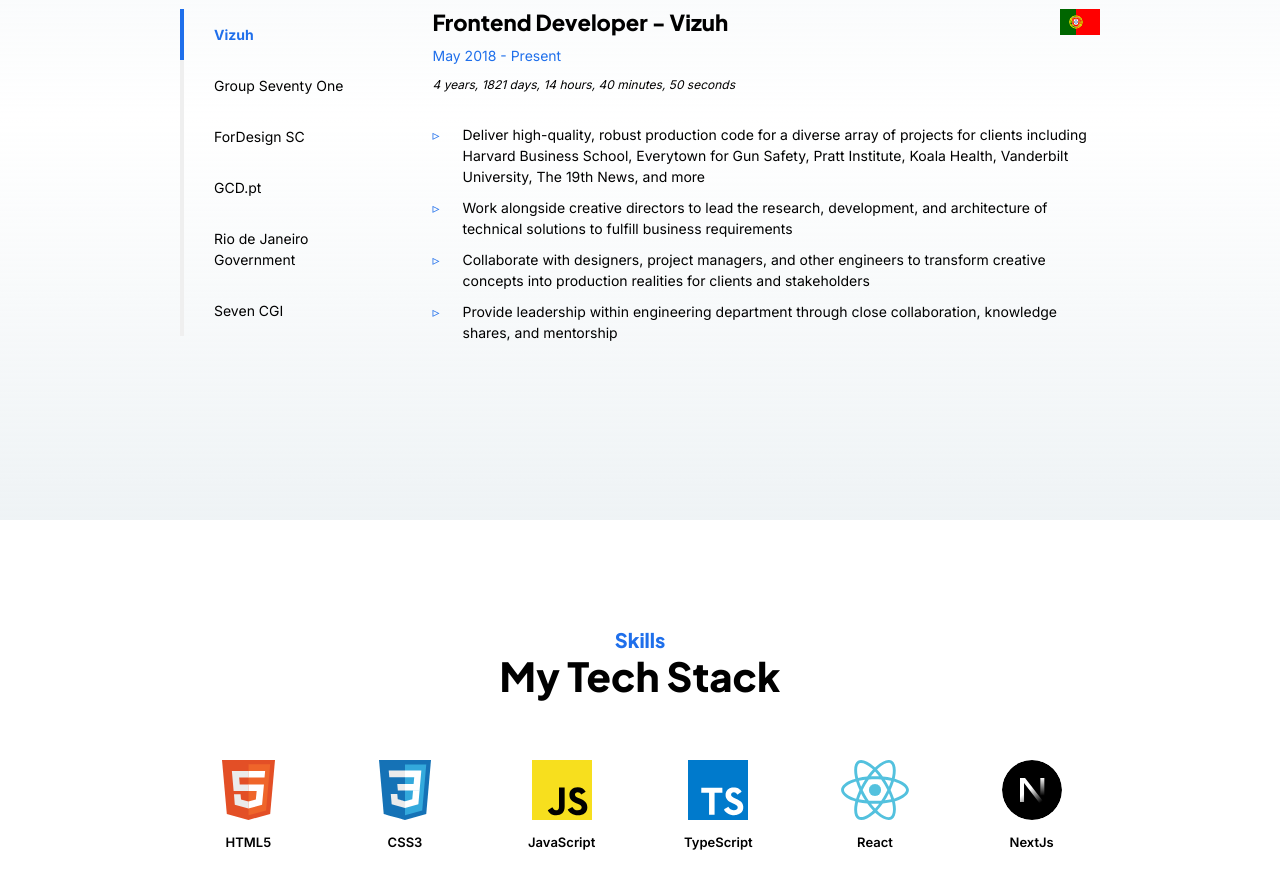
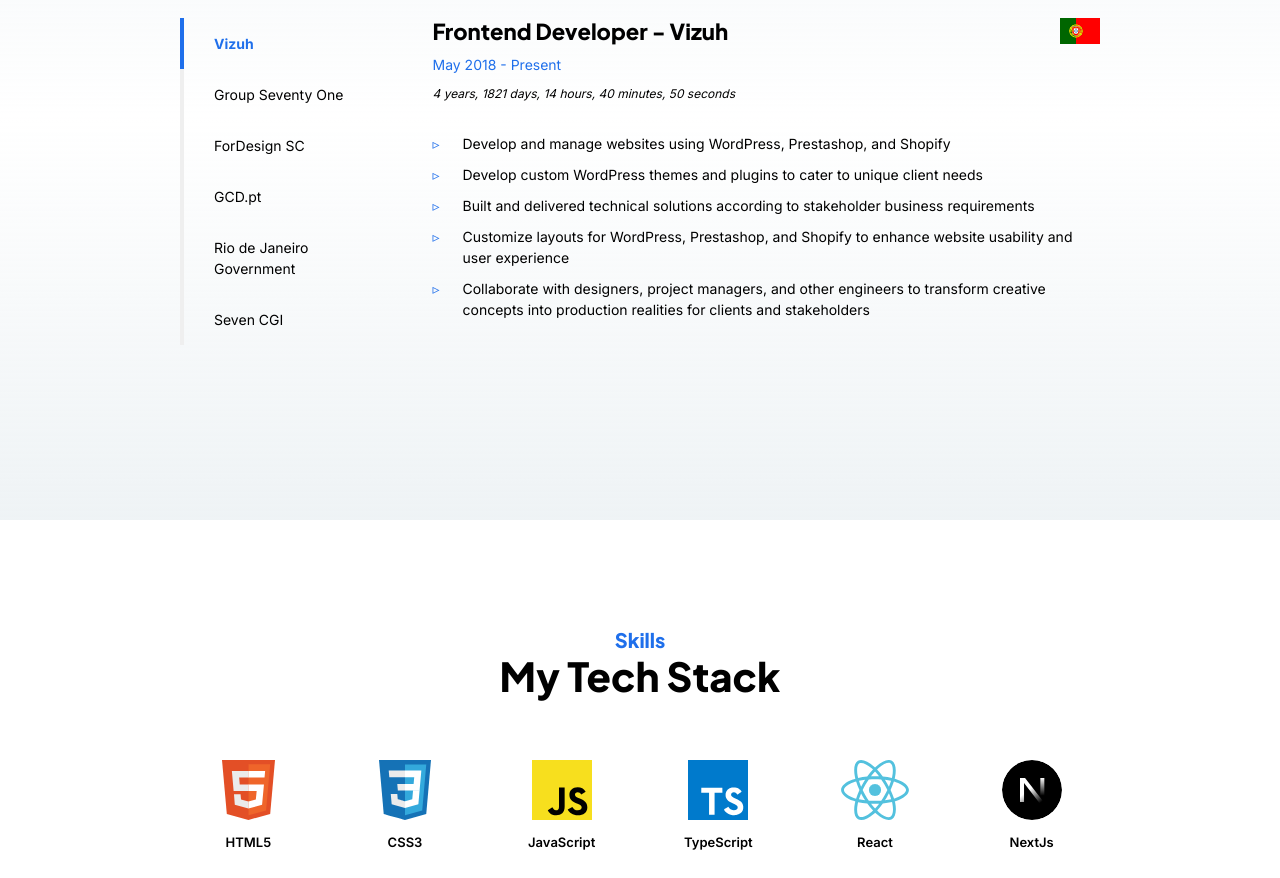
Before and after one commit to hfdutra/hfcv, a React (Create React App) app: page / in a window 1280 px wide. Shown: the part 2680-3558 px from the top of the page. Built offline with nearby package versions, Linux system fonts and the light colour scheme.

Commit message:
Experience update

```diff
--- a/src/global.scss
+++ b/src/global.scss
@@ -165,7 +165,7 @@
 
 
 
-svg .arrow-left {
+/* svg .arrow-left {
   animation: myAnim 1s ease 0s 1 reverse forwards;
   transition: opacity 0.3s, transform 0.5s 100ms;
 }
@@ -173,4 +173,4 @@
 svg .arrow-right {
   animation: myAnim 1s ease 0s 1 forwards;
   transition: opacity 0.3s, transform 0.5s 100ms;
-}
+} */
--- a/src/pages/Experience.js
+++ b/src/pages/Experience.js
@@ -50,10 +50,11 @@
 
                             <div>
                                 <ul>
-                                    <li>Deliver high-quality, robust production code for a diverse array of projects for clients including Harvard Business School, Everytown for Gun Safety, Pratt Institute, Koala Health, Vanderbilt University, The 19th News, and more</li>
-                                    <li>Work alongside creative directors to lead the research, development, and architecture of technical solutions to fulfill business requirements</li>
+                                    <li>Develop and manage websites using WordPress, Prestashop, and Shopify</li>
+                                    <li>Develop custom WordPress themes and plugins to cater to unique client needs</li>
+                                    <li>Built and delivered technical solutions according to stakeholder business requirements</li>
+                                    <li>Customize layouts for WordPress, Prestashop, and Shopify to enhance website usability and user experience</li>
                                     <li>Collaborate with designers, project managers, and other engineers to transform creative concepts into production realities for clients and stakeholders</li>
-                                    <li>Provide leadership within engineering department through close collaboration, knowledge shares, and mentorship</li>
                                 </ul>
                             </div>
 
@@ -77,10 +78,14 @@
 
                             <div>
                                 <ul>
-                                    <li>Deliver high-quality, robust production code for a diverse array of projects for clients including Harvard Business School, Everytown for Gun Safety, Pratt Institute, Koala Health, Vanderbilt University, The 19th News, and more</li>
+                                    <li>Develop and manage websites using WordPress and Shopify</li>
+                                    <li>Produce newsletters and design layouts for mobile apps</li>
+                                    <li>Develop custom WordPress themes and plugins to cater to unique client needs</li>
+                                    <li>Customize layouts for WordPress, Prestashop, and Shopify to enhance website usability and user experience</li>
+                                    <li>Collaborate with designers, project managers, and other engineers to transform creative concepts into production realities for clients and stakeholders</li>
                                     <li>Work alongside creative directors to lead the research, development, and architecture of technical solutions to fulfill business requirements</li>
-                                    <li>Collaborate with designers, project managers, and other engineers to transform creative concepts into production realities for clients and stakeholders</li>
                                     <li>Provide leadership within engineering department through close collaboration, knowledge shares, and mentorship</li>
+
                                 </ul>
                             </div>
 
@@ -102,9 +107,15 @@
 
                             <div>
                                 <ul>
-                                    <li>Deliver high-quality, robust production code for a diverse array of projects for clients including Harvard Business School, Everytown for Gun Safety, Pratt Institute, Koala Health, Vanderbilt University, The 19th News, and more</li>
+                                    <li>Develop and manage websites using WordPress, Prestashop, and Shopify</li>
+                                    <li>Built and delivered technical solutions according to stakeholder business requirements</li>
+                                    <li>Produce newsletters and design layouts for mobile apps</li>
+                                    <li>Manage a dedicated server to ensure optimal performance and minimal downtime</li>
+                                    <li>Develop custom WordPress themes and plugins to cater to unique client needs</li>
+                                    <li>Create online menus, video lesson platforms, wine lists, and other digital assets using a WordPress structure</li>
+                                    <li>Customize layouts for WordPress, Prestashop, and Shopify to enhance website usability and user experience</li>
+                                    <li>Collaborate with designers, project managers, and other engineers to transform creative concepts into production realities for clients and stakeholders</li>
                                     <li>Work alongside creative directors to lead the research, development, and architecture of technical solutions to fulfill business requirements</li>
-                                    <li>Collaborate with designers, project managers, and other engineers to transform creative concepts into production realities for clients and stakeholders</li>
                                     <li>Provide leadership within engineering department through close collaboration, knowledge shares, and mentorship</li>
                                 </ul>
                             </div>
@@ -126,10 +137,12 @@
 
                             <div>
                                 <ul>
-                                    <li>Deliver high-quality, robust production code for a diverse array of projects for clients including Harvard Business School, Everytown for Gun Safety, Pratt Institute, Koala Health, Vanderbilt University, The 19th News, and more</li>
+                                    <li>Design, develop and edit advertising pieces, including photos and videos</li>
+                                    <li>Prepare posts for newspapers, magazines, billboards, ads, banners, and other media</li>
+                                    <li>Develop and manage websites to ensure optimal functionality and user experience</li>
+                                    <li>Design newsletter layouts to enhance readability and visual appeal</li>
+                                    <li>Built and delivered technical solutions according to stakeholder business requirements</li>
                                     <li>Work alongside creative directors to lead the research, development, and architecture of technical solutions to fulfill business requirements</li>
-                                    <li>Collaborate with designers, project managers, and other engineers to transform creative concepts into production realities for clients and stakeholders</li>
-                                    <li>Provide leadership within engineering department through close collaboration, knowledge shares, and mentorship</li>
                                 </ul>
                             </div>
 
@@ -150,10 +163,10 @@
 
                             <div>
                                 <ul>
-                                    <li>Deliver high-quality, robust production code for a diverse array of projects for clients including Harvard Business School, Everytown for Gun Safety, Pratt Institute, Koala Health, Vanderbilt University, The 19th News, and more</li>
-                                    <li>Work alongside creative directors to lead the research, development, and architecture of technical solutions to fulfill business requirements</li>
-                                    <li>Collaborate with designers, project managers, and other engineers to transform creative concepts into production realities for clients and stakeholders</li>
-                                    <li>Provide leadership within engineering department through close collaboration, knowledge shares, and mentorship</li>
+                                    <li>Create, develop, and edit presentations in multiple languages for state leaders, executives, committees, and foreign delegations</li>
+                                    <li>Develop strategic and visually appealing pieces and public relations campaigns related to the government's actions in the House of Representatives</li>
+                                    <li>Manage websites using HTML and CSS to ensure optimal functionality and user experience</li>
+                                    <li>Create and design newsletter diagrams and programs to enhance readability and visual appeal</li>
                                 </ul>
                             </div>
 
@@ -174,10 +187,12 @@
 
                             <div>
                                 <ul>
-                                    <li>Deliver high-quality, robust production code for a diverse array of projects for clients including Harvard Business School, Everytown for Gun Safety, Pratt Institute, Koala Health, Vanderbilt University, The 19th News, and more</li>
-                                    <li>Work alongside creative directors to lead the research, development, and architecture of technical solutions to fulfill business requirements</li>
-                                    <li>Collaborate with designers, project managers, and other engineers to transform creative concepts into production realities for clients and stakeholders</li>
-                                    <li>Provide leadership within engineering department through close collaboration, knowledge shares, and mentorship</li>
+
+                                    <li>Instruct students on the fundamental principles of graphic design and web design</li>
+                                    <li>Teach students to use Adobe Creative Suite software, including Illustrator, Photoshop, InDesign, Dreamweaver, Flash, and Corel Draw</li>
+                                    <li>Develop and deliver engaging lesson plans and instructional materials to facilitate student learning and retention</li>
+                                    <li>Provide personalized feedback and guidance to students to help them achieve their learning objectives</li>
+                                    <li>Collaborate with faculty and staff to ensure program curriculum aligns with industry standards and trends</li>
                                 </ul>
                             </div>
 
```
